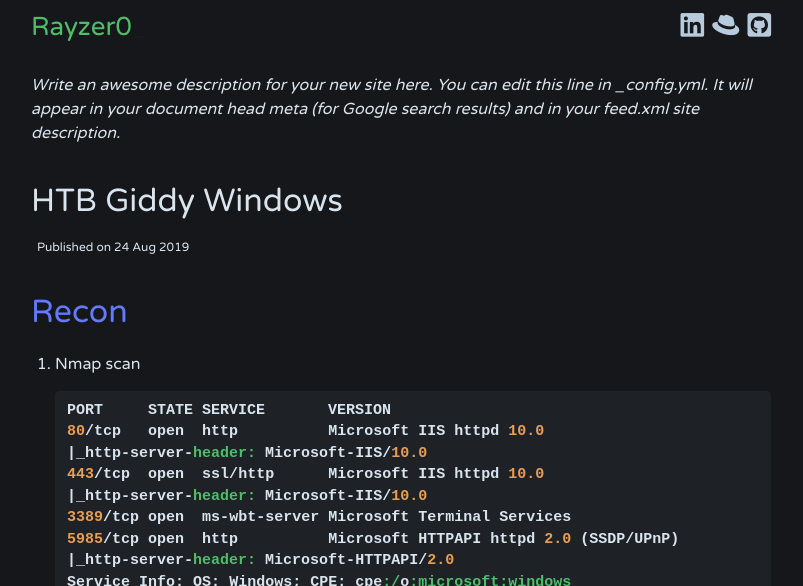
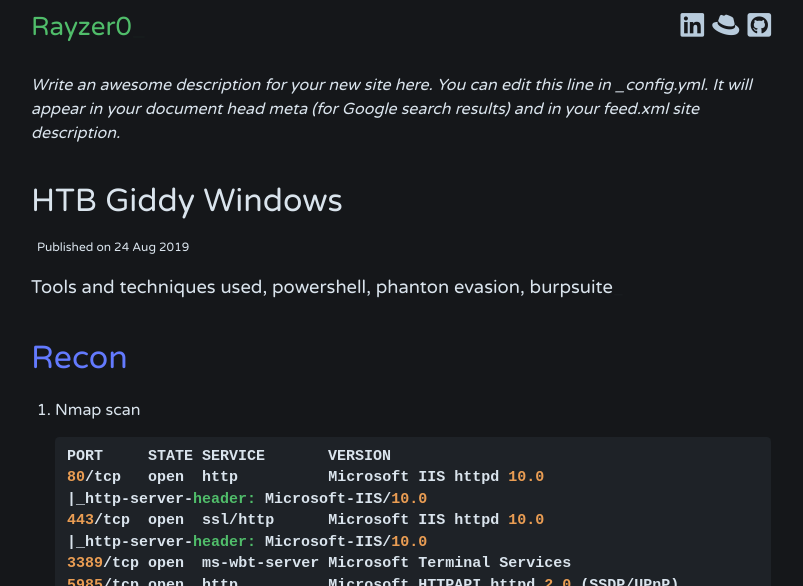
Before and after one commit to Rayferrufino/Rayferrufino.github.io, a Jekyll site: the page built from _posts/2019-08-24-HTBGiddy.md, in a window 1280 px wide and 900 px high, cut to the strip 0-586 px from the top of the window. Shown: the whole strip, without its empty margins (239-1042 px from the left). Built offline with Jekyll 4.4.1, drawn with Linux system fonts in a browser that asks for light colours; comment, search, counter and statistics services are not loaded.

Commit message:
Update 2019-08-24-HTBGiddy.md

```diff
--- a/_posts/2019-08-24-HTBGiddy.md
+++ b/_posts/2019-08-24-HTBGiddy.md
@@ -1,7 +1,8 @@
 ---
 layout: post
 title:  "HTB Giddy Windows"
-tags: HTB, phanton-evasion, Ubiquity
+description : Tools and techniques used, powershell, phanton evasion, burpsuite
+tags: HTB, phanton-evasion, Ubiquity, bursuite
 ---
 # Recon
 1. Nmap scan
```
